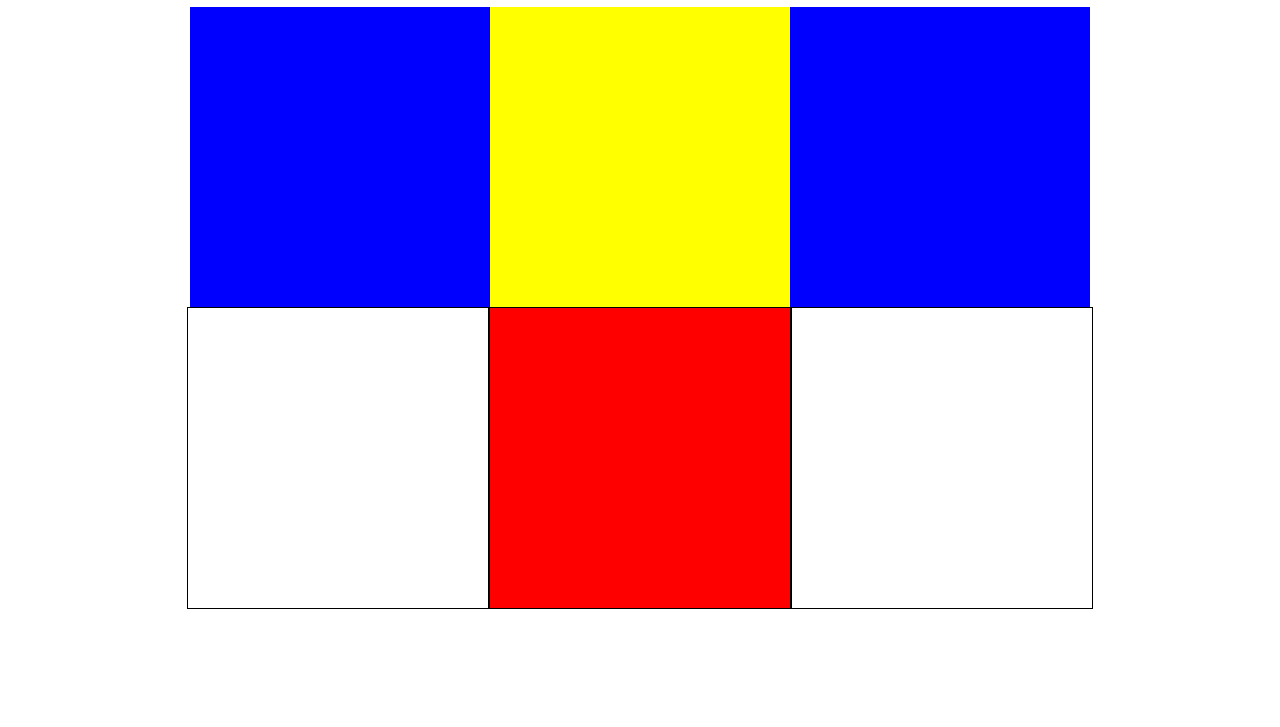
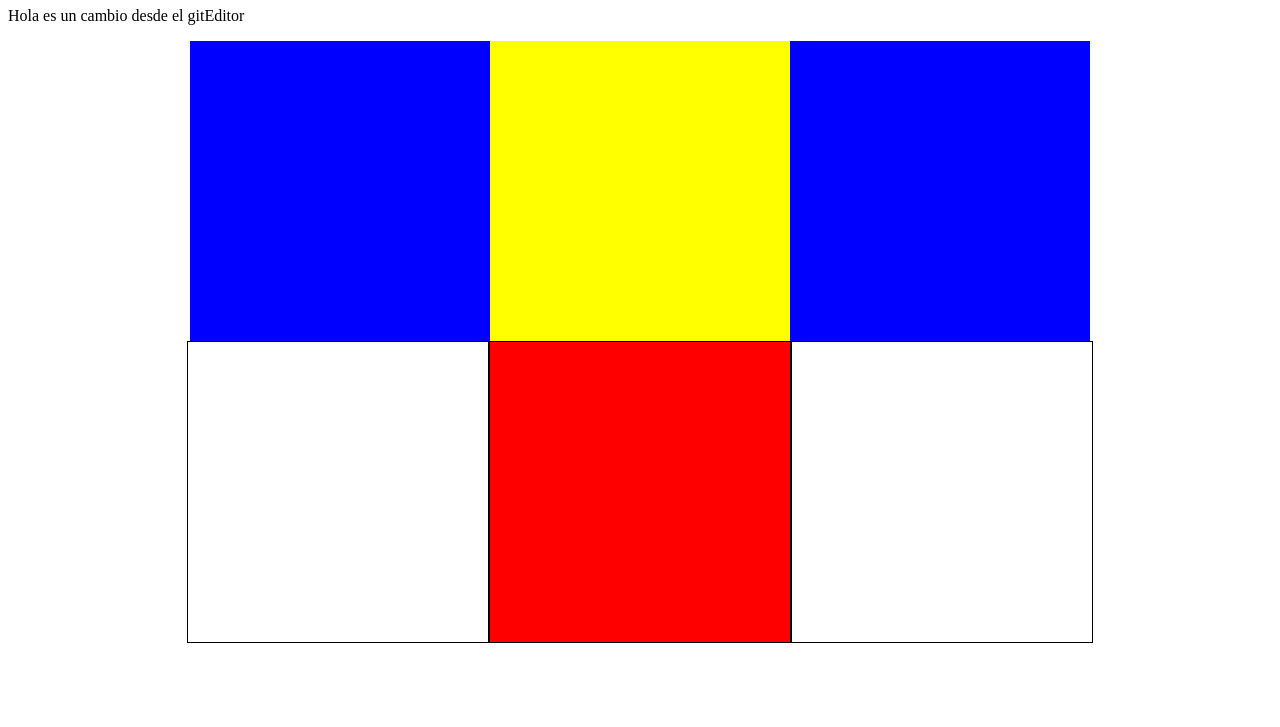
Before and after one commit to GABYMGTS/ignacioOrellano.github.io, a plain HTML site: page index.html in a window 1280 px wide. Shown: the part 73-800 px from the top of the page. Drawn offline with Linux system fonts and the light colour scheme.

Commit message:
Update index.html from git editor

```diff
--- a/index.html
+++ b/index.html
@@ -8,6 +8,7 @@
 </head>
 <body>
     <h1>Esta es mi primera página web</h1>
+    <p>Hola es un cambio desde el gitEditor</p>
     <div class="container">
         <div class="item"></div>
         <div class="item"></div>
```
